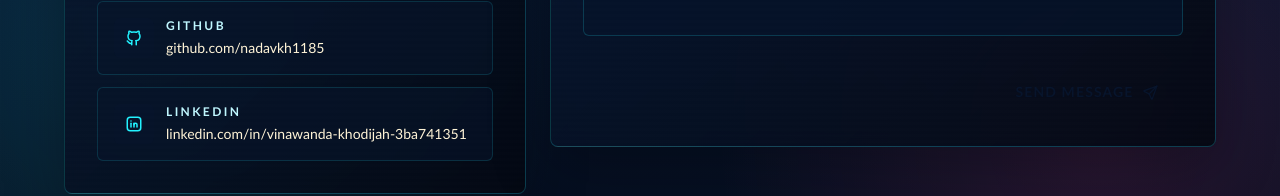
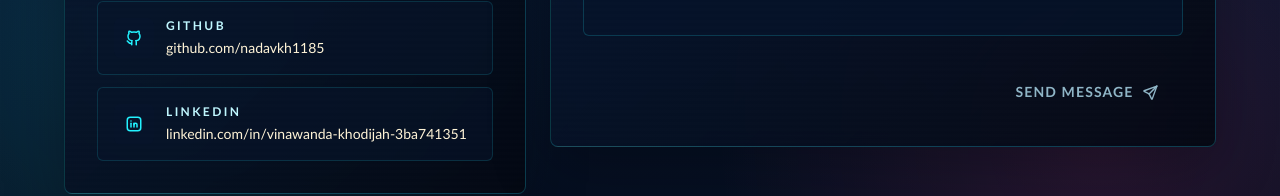
Before and after one commit to nadavkh1185/vinnawandakhodijah, a Next.js app: page / in a window 1280 px wide. Shown: the part 10405-10601 px from the top of the page. Built offline with nearby package versions, Linux system fonts and the light colour scheme.

Commit message:
change color

```diff
--- a/src/components/layout/Navbar.tsx
+++ b/src/components/layout/Navbar.tsx
@@ -215,7 +215,7 @@ export default function Navbar() {
                   <button
                     type="button"
                     onClick={() => handleNavClick("#contact")}
-                    className="block w-full rounded-md bg-[#22F2FF] px-5 py-3 text-center text-sm font-semibold uppercase tracking-[0.08em] text-[#07142B] transition-colors hover:bg-[#FFF4D7]"
+                    className="block w-full rounded-md bg-[#22c0ff] px-5 py-3 text-center text-sm font-semibold uppercase tracking-[0.08em] text-[#BFF7FF] transition-colors hover:bg-[#FFF4D7]"
                   >
                     Contact
                   </button>
--- a/src/components/sections/Contact.tsx
+++ b/src/components/sections/Contact.tsx
@@ -381,7 +381,7 @@ export default function Contact() {
                   <button
                     type="submit"
                     disabled={isSubmitting}
-                    className="inline-flex w-full items-center justify-center gap-2 rounded-md border border-[#22F2FF]/45 bg-[#22F2FF] px-6 py-3 text-sm font-semibold uppercase tracking-[0.08em] text-[#07142B] transition-all hover:bg-[#FFF4D7] hover:shadow-[0_0_24px_rgba(34,242,255,0.3)] disabled:cursor-not-allowed disabled:opacity-70 sm:w-auto"
+                    className="inline-flex w-full items-center justify-center gap-2 rounded-md border border-[#22F2FF]/45 bg-[#22F2FF] px-6 py-3 text-sm font-semibold uppercase tracking-[0.08em] text-[#8FB5C6] transition-all hover:bg-[#FFF4D7] hover:shadow-[0_0_24px_rgba(34,242,255,0.3)] disabled:cursor-not-allowed disabled:opacity-70 sm:w-auto"
                   >
                     {isSubmitting ? (
                       <>
```
